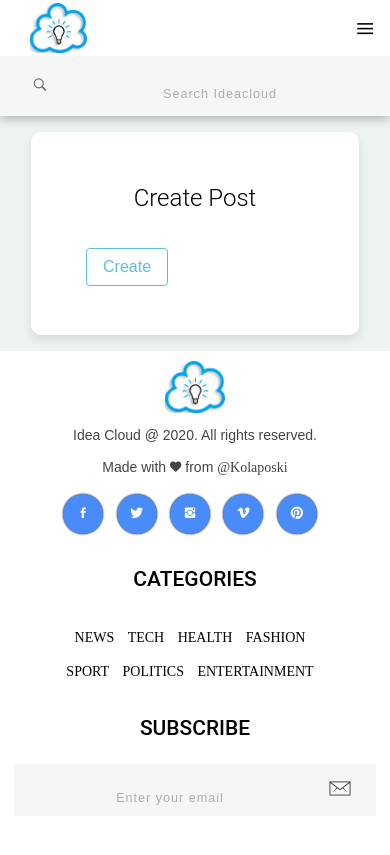
After one commit to Kolaposki/Ideacloud, a Django app: template blog/templates/sample/post_form.html in a window 390 px wide. The commit adds this page. Run offline with Django 3.2, Linux system fonts and the light colour scheme; the template is opened without the code that fills it, so the values that code supplies are empty; some libraries are stand-ins or nearby versions; some web fonts are replaced.

Commit message:
Redesigned create post and update post pages

```diff
--- a/blog/templates/blog/post_update.html
+++ b/blog/templates/blog/post_update.html
@@ -2,7 +2,7 @@
 {% load crispy_forms_tags %}
 {% block content %}
 
-    <div class="content-section">
+    <div class="continer m-5 p-5">
         <form method="POST" enctype="multipart/form-data">
             {% csrf_token %}
             <fieldset class='form-group'>
--- /dev/null
+++ b/blog/templates/sample/post_form.html
@@ -0,0 +1,19 @@
+{% extends "sample/base.html" %}
+{% load crispy_forms_tags %}
+{% block content %}
+
+    <div class="container m-3 mb-3">
+        <div class="form-content pt-5">
+            <form method="POST" enctype="multipart/form-data">
+                {% csrf_token %}
+                <fieldset class='form-group'>
+                    <legend class="border-button mb-3 text-center">Create Post</legend>
+                    {{ form | crispy }}
+                </fieldset>
+                <div class="form-group">
+                    <button class="btn btn-outline-info" type="submit">Create</button>
+                </div>
+            </form>
+        </div>
+    </div>
+{% endblock content %}
--- a/static/common-css/responsive.css
+++ b/static/common-css/responsive.css
@@ -1,5 +1,3 @@
-
-
 /* Screens Resolution : 992px
 -------------------------------------------------------------------------- */
 @media only screen and (max-width: 1200px) {
@@ -14,37 +12,47 @@
 	/* ---------------------------------
     1. PRIMARY STYLES
     --------------------------------- */
+	h1 {
+		font-size: 4em;
+	}
 
-	h1{ font-size: 4em; }
-	h2{ font-size: 3em; }
-	h3{ font-size: 2em; }
+	h2 {
+		font-size: 3em;
+	}
+
+	h3 {
+		font-size: 2em;
+	}
 
 
 	/* COMMoNS */
+	.no-left-padding {
+		padding-left: 15px;
+	}
 
-	.no-left-padding{ padding-left: 15px; }
-
-	.no-right-padding{ padding-right: 15px; }
+	.no-right-padding {
+		padding-right: 15px;
+	}
 
 
 	/* MENU */
-
 	/* SEARCH AREA */
-
-	header .src-area{ width: 30%; }
+	header .src-area {
+		width: 30%;
+	}
 
 
 	/* ---------------------------------
     6. MAIN POST ( LEF AREA )
     --------------------------------- */
-
-	.main-post{ border-right: 0px ; }
+	.main-post {
+		border-right: 0px;
+	}
 
 	.main-post .blog-post-inner,
-	.main-post .post-icons-area{ padding-right: 0px; }
-
-
-
+	.main-post .post-icons-area {
+		padding-right: 0px;
+	}
 
 
 }
@@ -57,76 +65,114 @@
 	/* ---------------------------------
     1. PRIMARY STYLES
     --------------------------------- */
+	p {
+		line-height: 1.4;
+	}
 
-	p{ line-height: 1.4; }
+	h1 {
+		font-size: 3em;
+	}
 
-	h1{ font-size: 3em; }
-	h2{ font-size: 2.5em; }
-	h3{ font-size: 1.8em; }
-	h4{ font-size: 1.5em; }
-	h5{ font-size: 1.2em; }
+	h2 {
+		font-size: 2.5em;
+	}
+
+	h3 {
+		font-size: 1.8em;
+	}
+
+	h4 {
+		font-size: 1.5em;
+	}
+
+	h5 {
+		font-size: 1.2em;
+	}
 
 	/* ---------------------------------
     2. COMMONS FOR PAGE DESIGN
     --------------------------------- */
-
-	.section{ padding: 40px 0 10px; }
-
+	.section {
+		padding: 40px 0 10px;
+	}
 
 
 	/* ---------------------------------
     3. MENU
     --------------------------------- */
+	header .main-menu {
+		display: none;
+		float: none;
+		clear: both;
+		border-top: 1px solid #ccc;
+	}
 
+	header .main-menu > li {
+		display: block;
+		float: none;
+		border-bottom: 1px solid #ddd;
+	}
 
-	header .main-menu{ display: none; float: none; clear: both; border-top: 1px solid #ccc; }
-
-	header .main-menu > li{ display: block; float: none; border-bottom: 1px solid #ddd; }
-
-	header .main-menu > li:last-child{ border-bottom: 0; }
+	header .main-menu > li:last-child {
+		border-bottom: 0;
+	}
 
 	header .main-menu li > a,
-	header .main-menu ul.drop-down li > a{ display: block; line-height: 1; height: auto; padding: 15px; background: none; }
-
+	header .main-menu ul.drop-down li > a {
+		display: block;
+		line-height: 1;
+		height: auto;
+		padding: 15px;
+		background: none;
+	}
 
 
 	/* SEARCH AREA */
-
-	header .src-area{ width: 100%; }
+	header .src-area {
+		width: 100%;
+	}
 
 
 	/* NAV ICON */
-
-	.menu-nav-icon{ display: inline-block; }
+	.menu-nav-icon {
+		display: inline-block;
+	}
 
 
 	/* ---------------------------------
     6. EXTRA BIG BLOG
     --------------------------------- */
+	.post-style-2 .blog-image {
+		width: 100%;
+		height: auto;
+		float: none;
+	}
 
-	.post-style-2 .blog-image{ width: 100%; height: auto; float: none; }
-
-	.post-style-2 .blog-info{ height: auto; width: 100%; }
-
+	.post-style-2 .blog-info {
+		height: auto;
+		width: 100%;
+	}
 
 
 	/* ---------------------------------
     6. SLIDER
     --------------------------------- */
-
-	.main-slider{ padding-right: 0px; }
+	.main-slider {
+		padding-right: 0px;
+	}
 
 
 	/* ---------------------------------
     10. FOOTER
     --------------------------------- */
-
-	footer{ padding: 40px 0 0px; margin-top: 0px; }
+	footer {
+		padding: 40px 0 0px;
+		margin-top: 0px;
+	}
 
 	.footer-section .logo {
 		margin-top: 15px;
 	}
-
 
 }
 
@@ -137,21 +183,25 @@
 	/* ---------------------------------
     1. PRIMARY STYLES
     --------------------------------- */
-
-	body{ font-size: 14px;  }
+	body {
+		font-size: 14px;
+	}
 
 	/* ---------------------------------
     6. MAIN POST ( LEF AREA )
     --------------------------------- */
-
 	/* ICONS */
-
 	.main-post ul.post-icons,
-	.main-post ul.icons{ float: none; margin-top: 10px; }
+	.main-post ul.icons {
+		float: none;
+		margin-top: 10px;
+	}
 
 	.main-post ul.post-icons > li > a > i,
-	.main-post ul.icons > li > a > i{ padding: 0; padding-right: 10px; }
-
+	.main-post ul.icons > li > a > i {
+		padding: 0;
+		padding-right: 10px;
+	}
 
 
 }
--- a/static/common-css/theme.css
+++ b/static/common-css/theme.css
@@ -483,3 +483,16 @@ footer .input-area .submit-btn{ position: absolute; top: 0; bottom: 0; right: 0;
 	box-shadow: 0px 0px 5px rgba(0,0,0,.1); border: 1px solid #fff; background: #fff; color: #555; }
 
 .more-comment-btn:hover{ border-color: #ccc; }
+
+
+.form-content {
+	background: #fff;
+	border-radius: 10px;
+	padding: 77px 55px 33px 55px;
+
+	box-shadow: 0 5px 10px 0px rgba(0, 0, 0, 0.1);
+	-moz-box-shadow: 0 5px 10px 0px rgba(0, 0, 0, 0.1);
+	-webkit-box-shadow: 0 5px 10px 0px rgba(0, 0, 0, 0.1);
+	-o-box-shadow: 0 5px 10px 0px rgba(0, 0, 0, 0.1);
+	-ms-box-shadow: 0 5px 10px 0px rgba(0, 0, 0, 0.1);
+}
```
Also changed, not shown: blog/templates/sample/post_update.html (added, +19 -0 lines), blog/views.py (+4 -4 lines), db.sqlite3, media/cover_pics/user-2_newpic.jpg (added). Lines whose indentation alone changed are shown as unchanged.
